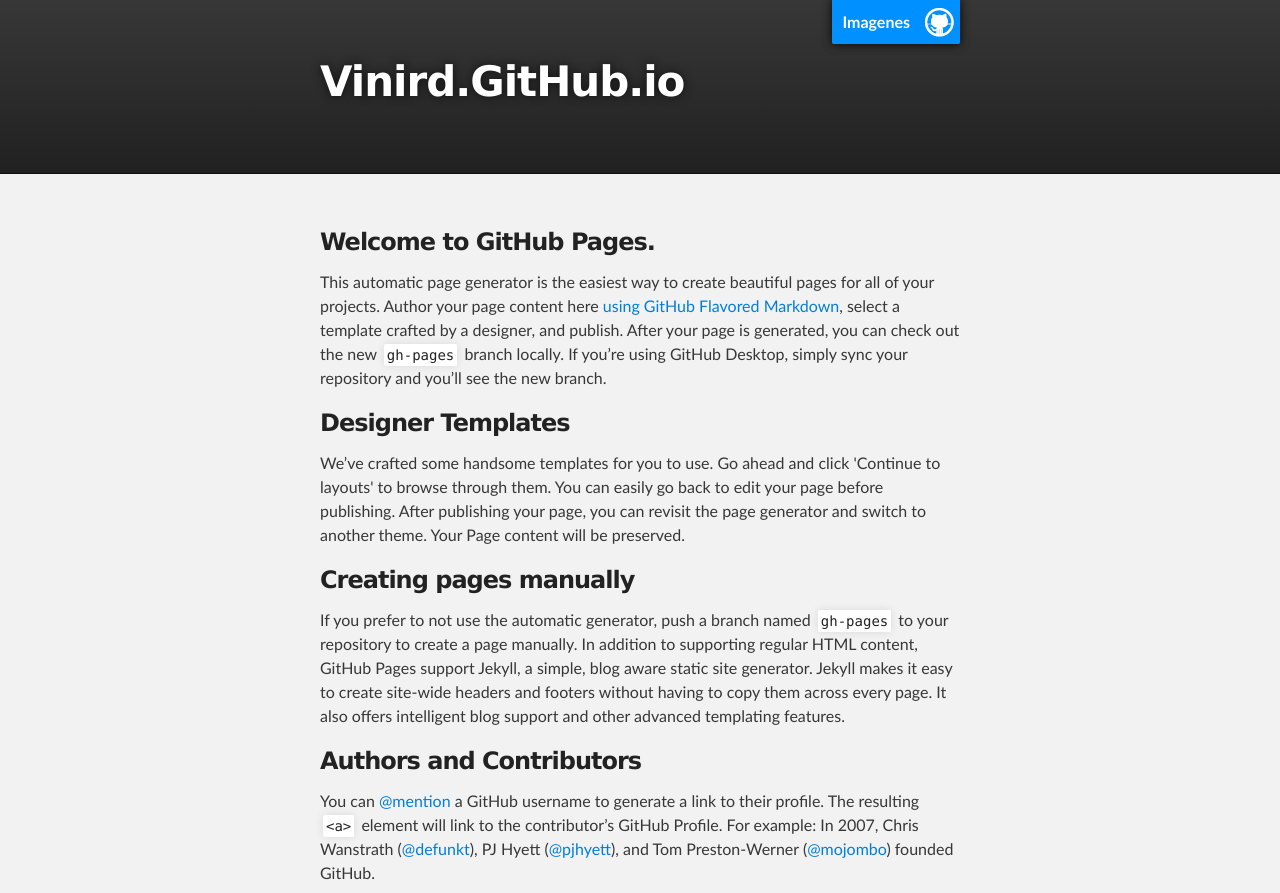
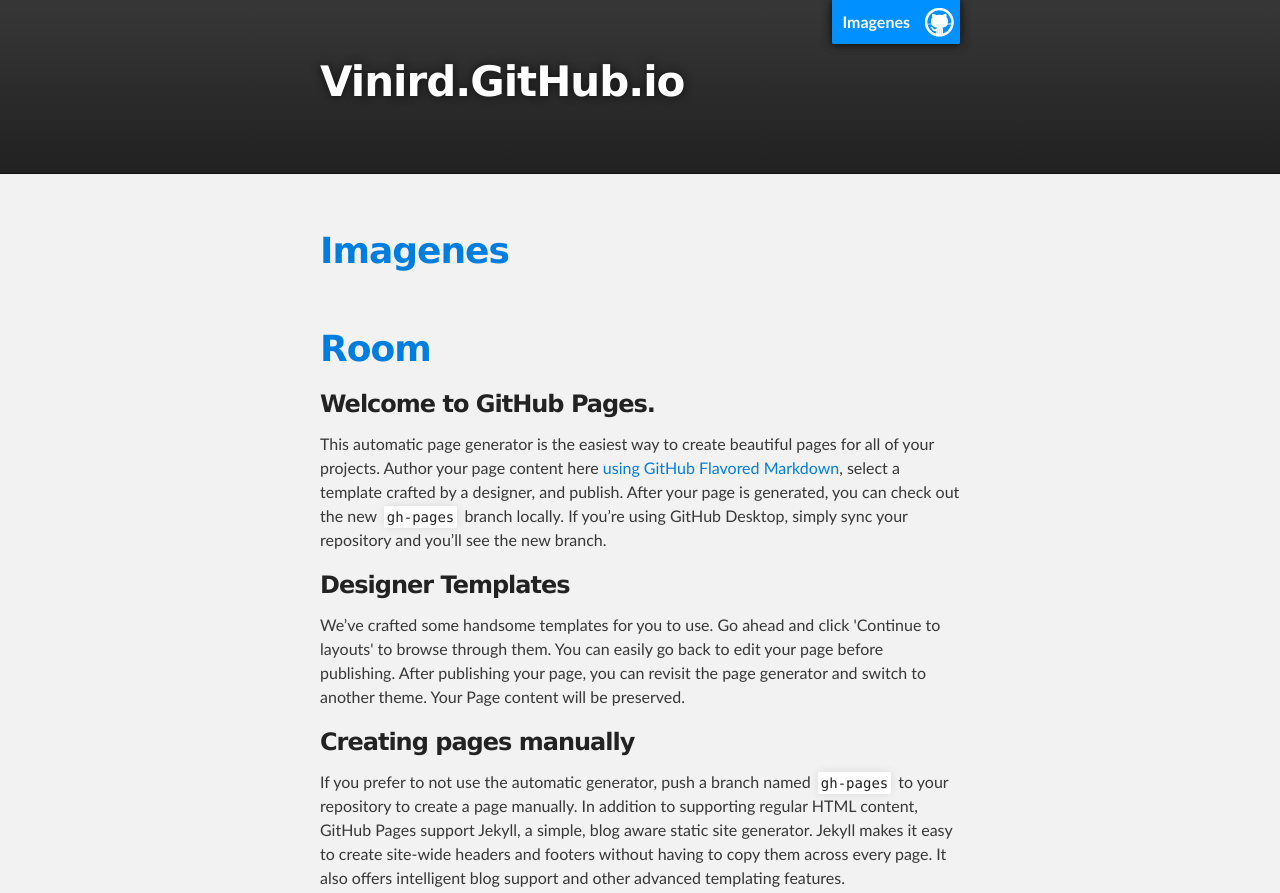
Before and after one commit to vinird/vinird.github.io, a plain HTML site: page index.html in a window 1280 px wide. Shown: the top 893 px of the page. Drawn offline with Linux system fonts and the light colour scheme.

Commit message:
Update index.html

```diff
--- a/index.html
+++ b/index.html
@@ -28,6 +28,9 @@
     <!-- MAIN CONTENT -->
     <div id="main_content_wrap" class="outer">
       <section id="main_content" class="inner">
+        <h1><a href="http://vinird.github.io/images.html">Imagenes</a></h1>
+        <br>
+        <h1><a href="http://vinird.github.io/room.html">Room</a></h1>
         <h3>
 <a id="welcome-to-github-pages" class="anchor" href="#welcome-to-github-pages" aria-hidden="true"><span aria-hidden="true" class="octicon octicon-link"></span></a>Welcome to GitHub Pages.</h3>
 
```
